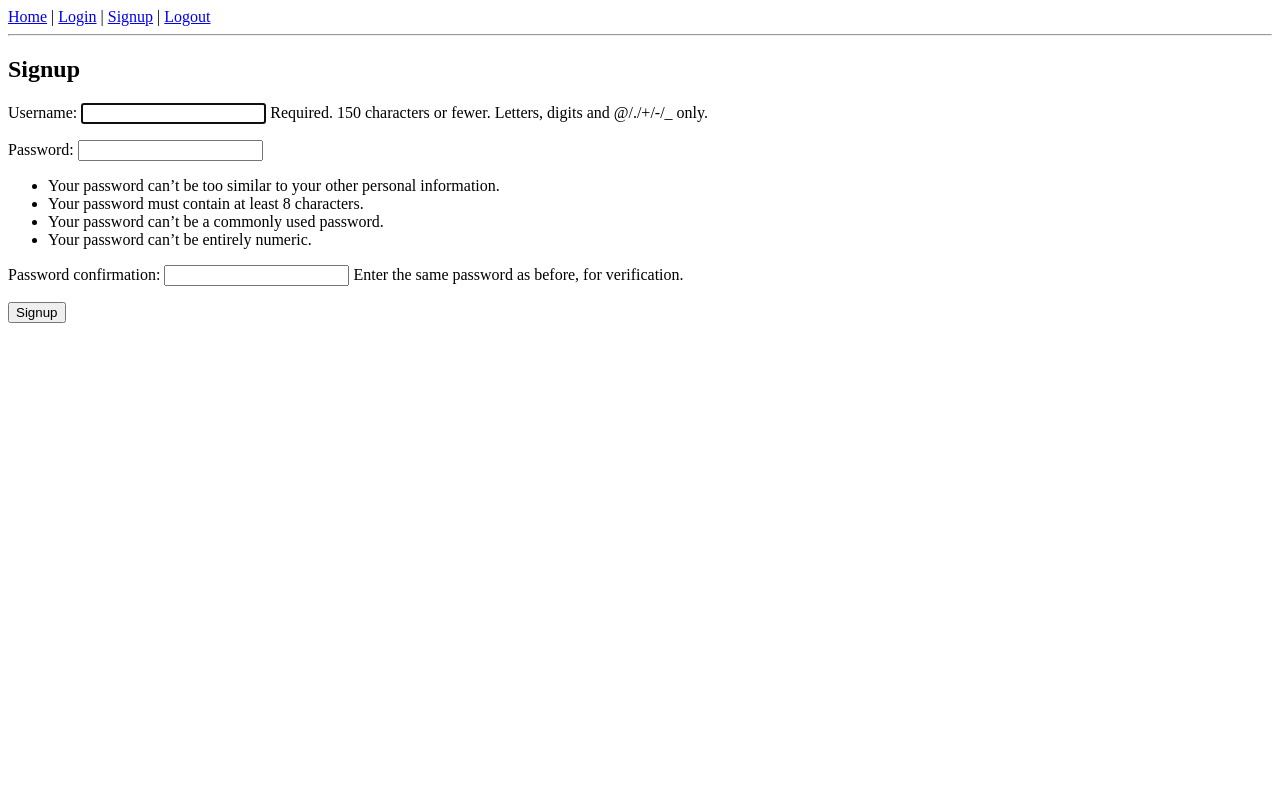
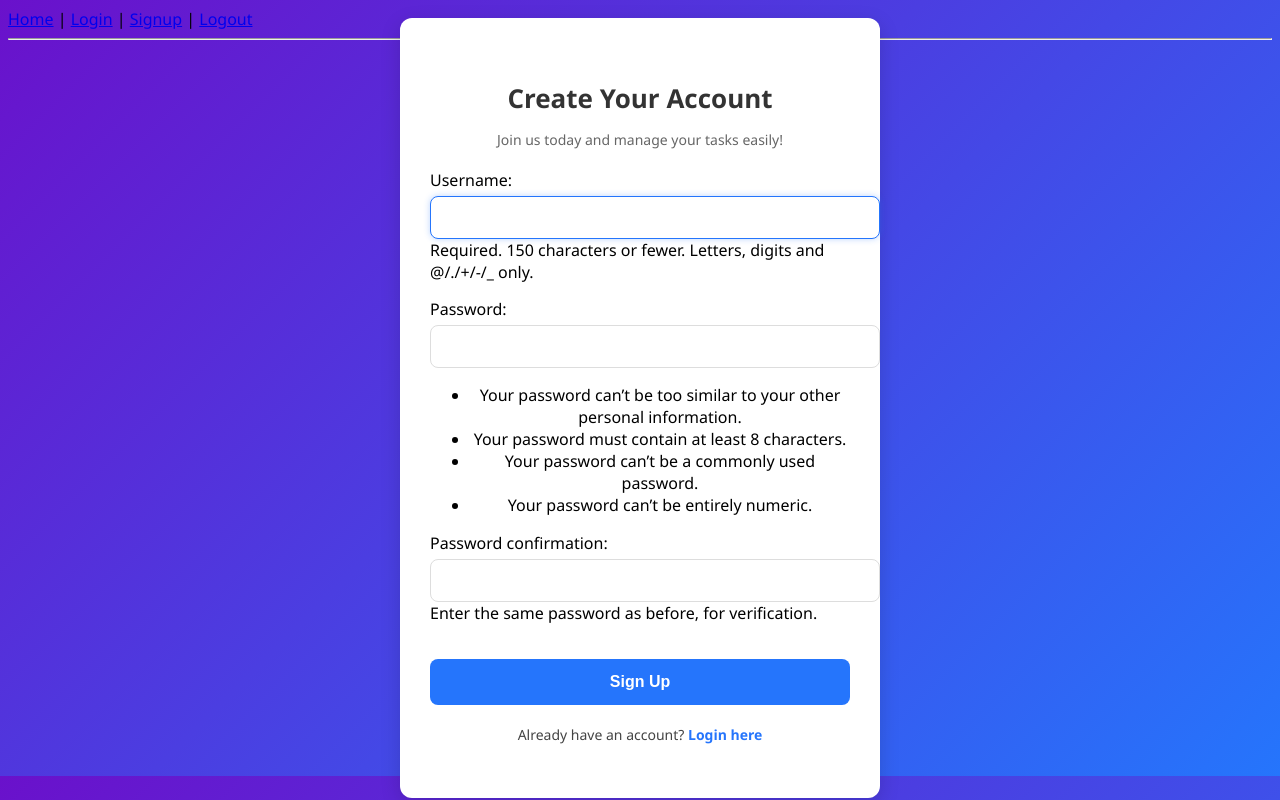
Before and after one commit to Susyesus/To-Do-List, a Django app: page /users/signup/ in a window 1280 px wide. Run offline with Django 5.2, Linux system fonts and the light colour scheme.

Commit message:
features(frontend): improve login page UI with card layout and animations

```diff
--- /dev/null
+++ b/to_do_list/static/css/signup.css
@@ -0,0 +1,95 @@
+body {
+    background: linear-gradient(135deg, #6a11cb 0%, #2575fc 100%);
+    font-family: 'Segoe UI', Tahoma, Geneva, Verdana, sans-serif;
+}
+
+.form-wrapper {
+    display: flex;
+    justify-content: center;
+    align-items: center;
+    height: 90vh;
+}
+
+.signup-card {
+    width: 420px;
+    padding: 40px 30px;
+    background: #fff;
+    border-radius: 12px;
+    box-shadow: 0px 6px 20px rgba(0, 0, 0, 0.15);
+    text-align: center;
+    animation: fadeIn 0.5s ease-in-out;
+}
+
+.signup-card h2 {
+    margin-bottom: 10px;
+    color: #333;
+    font-size: 26px;
+}
+
+.subtitle {
+    margin-bottom: 20px;
+    font-size: 14px;
+    color: #666;
+}
+
+.styled-form p {
+    margin: 15px 0;
+    text-align: left;
+}
+
+.styled-form input {
+    width: 100%;
+    padding: 12px 14px;
+    margin-top: 5px;
+    border: 1px solid #ddd;
+    border-radius: 8px;
+    font-size: 15px;
+    transition: border 0.3s ease;
+}
+
+.styled-form input:focus {
+    border: 1px solid #2575fc;
+    outline: none;
+    box-shadow: 0 0 6px rgba(37, 117, 252, 0.3);
+}
+
+.btn {
+    margin-top: 20px;
+    width: 100%;
+    padding: 14px;
+    background: #2575fc;
+    border: none;
+    color: white;
+    font-size: 16px;
+    font-weight: bold;
+    border-radius: 8px;
+    cursor: pointer;
+    transition: background 0.3s ease, transform 0.1s ease;
+}
+
+.btn:hover {
+    background: #1a5ed9;
+    transform: translateY(-2px);
+}
+
+.redirect-text {
+    margin-top: 20px;
+    font-size: 14px;
+    color: #444;
+}
+
+.redirect-text a {
+    color: #2575fc;
+    text-decoration: none;
+    font-weight: bold;
+}
+
+.redirect-text a:hover {
+    text-decoration: underline;
+}
+
+/* Subtle fade-in animation */
+@keyframes fadeIn {
+    from { opacity: 0; transform: translateY(20px); }
+    to { opacity: 1; transform: translateY(0); }
+}
--- a/to_do_list/templates/base.html
+++ b/to_do_list/templates/base.html
@@ -5,6 +5,7 @@
   <meta charset="UTF-8">
   <title>{% block title %}TO-DO LIST{% endblock %}</title>
   <link rel="stylesheet" href="{% static 'css/style.css' %}">
+  {% block extra_css %}{% endblock %}
 </head>
 <body>
   <nav>
@@ -17,6 +18,7 @@
 
   {% block content %}{% endblock %}
 
-  <!-- <script src="{% static 'js/script.js' %}"></script> -->
+  <script src="{% static 'js/script.js' %}"></script>
+  {% block extra_js %}{% endblock %}
 </body>
 </html>
--- a/to_do_list/templates/users/signup.html
+++ b/to_do_list/templates/users/signup.html
@@ -1,12 +1,31 @@
 {% extends "base.html" %}
+{% load static %}
 
 {% block title %}Signup{% endblock %}
 
 {% block content %}
-<h2>Signup</h2>
-<form method="POST">
-    {% csrf_token %}
-    {{ form.as_p }}
-    <button type="submit">Signup</button>
-</form>
+<div class="form-wrapper">
+  <div class="signup-card">
+    <h2>Create Your Account</h2>
+    <p class="subtitle">Join us today and manage your tasks easily!</p>
+
+    <form method="POST" class="styled-form">
+      {% csrf_token %}
+      {{ form.as_p }}
+      <button type="submit" class="btn">Sign Up</button>
+    </form>
+
+    <p class="redirect-text">
+      Already have an account? <a href="/users/login/">Login here</a>
+    </p>
+  </div>
+</div>
 {% endblock %}
+
+{% block extra_css %}
+<link rel="stylesheet" href="{% static 'css/signup.css' %}">
+{% endblock %}
+
+{% block extra_js %}
+<script src="{% static 'js/signup.js' %}"></script>
+{% endblock %}
```
Also changed, not shown: to_do_list/static/css/login.css (added, +95 -0 lines), to_do_list/templates/users/login.html (+25 -6 lines).
